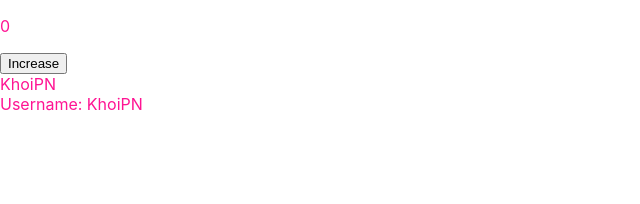
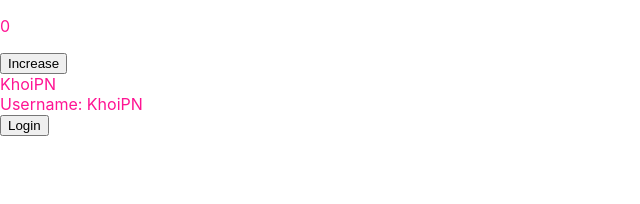
Before and after one commit to khoipn-dev/react-hooks-basic, a React (Create React App) app: page / in a window 1280 px wide. Shown: the top 204 px of the page, without its empty margins (0-640 px from the left). Built offline with nearby package versions, Linux system fonts and the light colour scheme.

Commit message:
Add useReducer example

```diff
--- a/src/App.js
+++ b/src/App.js
@@ -6,17 +6,23 @@ import ClockHooks from "./customHooks/ClockHooks";
 import Counter from "./React.memo/Counter";
 import {DemoProvider} from "./contexts/DemoContext";
 import DemoUseContext from "./contexts/DemoUseContext";
+import DemoUseAuth from "./useReducer/DemoUseAuth";
+import {AuthProvider} from "./useReducer/AuthContext";
 
 function App() {
+
     return (
         <div className="App">
             {/*<Post />*/}
             {/*<Clock />*/}
             {/*<ClockHooks />*/}
-      <Counter />
+            <Counter/>
             <DemoProvider>
                 <DemoUseContext/>
             </DemoProvider>
+            <AuthProvider>
+                <DemoUseAuth />
+            </AuthProvider>
         </div>
     );
 }
--- /dev/null
+++ b/src/useReducer/AuthContext.js
@@ -0,0 +1,17 @@
+import React, {useReducer} from "react";
+import {authReducer} from "./authReducer";
+
+export const AuthContext = React.createContext();
+
+const initialAuth = { user: {}, expiresAt: null };
+export function AuthProvider(props) {
+    const {children} = props;
+    const [auth, dispatch] = useReducer(authReducer, initialAuth);
+    const store = {auth, dispatch};
+
+    return (
+        <AuthContext.Provider value={{...store}}>
+            {children}
+        </AuthContext.Provider>
+    );
+}
--- /dev/null
+++ b/src/useReducer/DemoUseAuth.js
@@ -0,0 +1,16 @@
+import React from 'react';
+import useAuth from "./useAuth";
+
+function DemoUseAuth() {
+    const { user, isAuthenticated, login, logout } = useAuth();
+
+    return (
+        <div>
+            {isAuthenticated && <p>{user.username}</p>}
+            {!isAuthenticated && <button onClick={login}>Login</button>}
+            {isAuthenticated && <button onClick={logout}>Logout</button>}
+        </div>
+    );
+}
+
+export default DemoUseAuth;
--- /dev/null
+++ b/src/useReducer/authReducer.js
@@ -0,0 +1,12 @@
+export function authReducer(state, action) {
+    switch (action.type) {
+        case "login":
+            // Do something
+            return { user: { username: 'example'}, expiresAt: Date.now() + 1000000 };
+        case "logout":
+            // Do something
+            return { user: {}, expiresAt: null };
+        default:
+            return state;
+    }
+}
--- /dev/null
+++ b/src/useReducer/useAuth.js
@@ -0,0 +1,27 @@
+import React, {useContext} from 'react';
+import {AuthContext} from "./AuthContext";
+
+function useAuth() {
+    const {auth, dispatch} = useContext(AuthContext);
+
+    const login = () => {
+        // Do something
+        dispatch({ type: "login" });
+    };
+
+    const logout = () => {
+        // Do something
+        dispatch({ type: "logout" });
+    };
+
+    const isAuthenticated =  auth.expiresAt && new Date().getTime() < auth.expiresAt;
+
+    return {
+        user: auth.user,
+        login,
+        logout,
+        isAuthenticated
+    };
+}
+
+export default useAuth;
```
Lines whose indentation alone changed are shown as unchanged.
